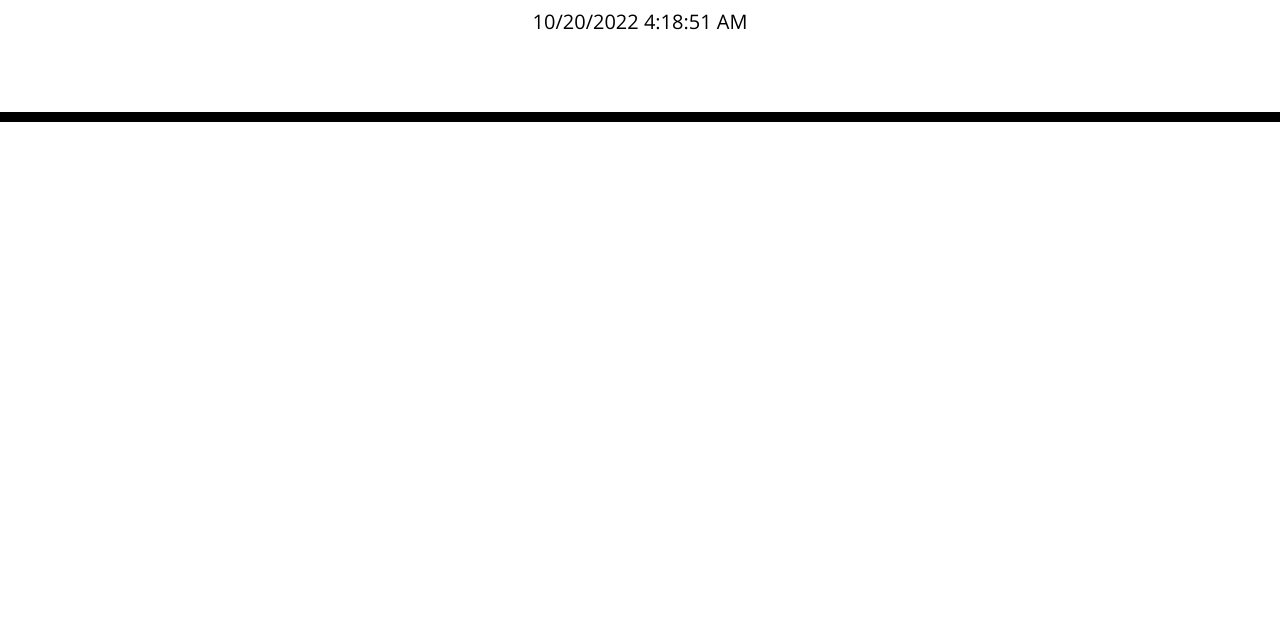
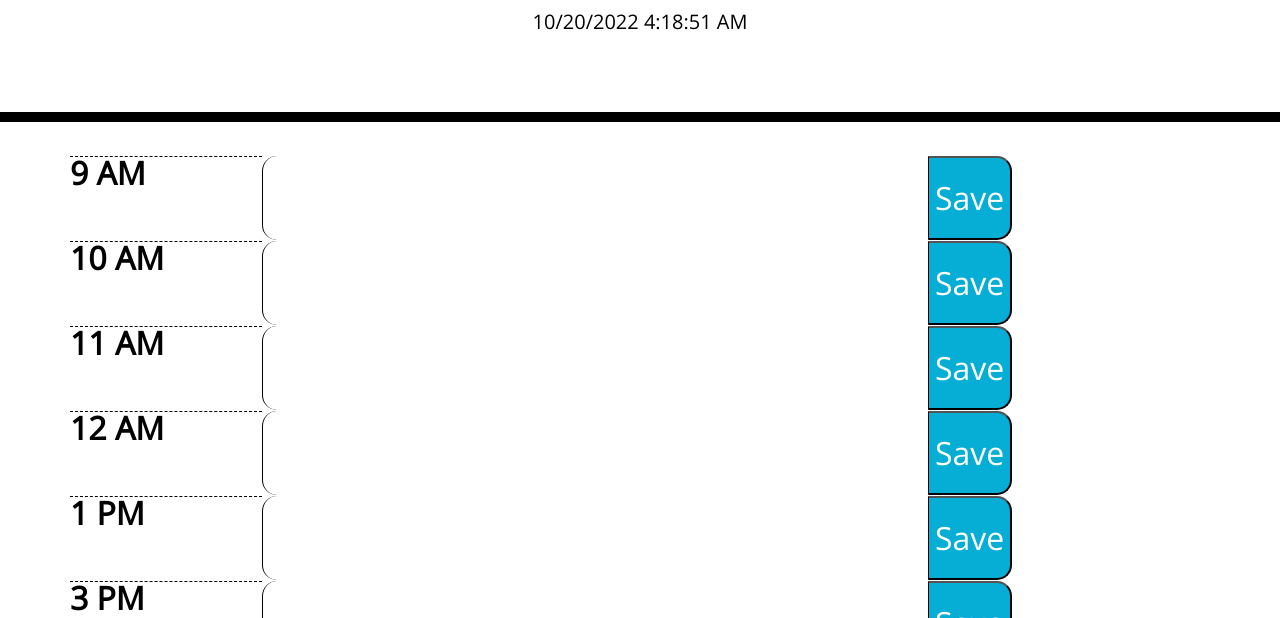
Before and after one commit to eljayman/05-work-day-scheduler, a plain HTML site: page index.HTML in a window 1280 px wide. Shown: the part 182-800 px from the top of the page. Drawn offline with nearby package versions, Linux system fonts and the light colour scheme.

Commit message:
created the working hours fields with buttons and inputs

```diff
--- a/assets/script.js
+++ b/assets/script.js
@@ -1,8 +1,31 @@
 function currentTime() {
   var dayJsObject = dayjs();
-  document.getElementById("currentDay").innerText =
-    dayJsObject.format("M/D/YYYY h:mm:ss A");
-  console.log("tick");
+  const currentDay = document.getElementById("currentDay");
+  currentDay.innerText = dayJsObject.format("M/D/YYYY h:mm:ss A");
 }
-setTimeout(currentTime, 0);
+$(document).ready(currentTime());
 setInterval(currentTime, 1000);
+
+var workingHours = [
+  "9 AM",
+  "10 AM",
+  "11 AM",
+  "12 AM",
+  "1 PM",
+  "3 PM",
+  "4 PM",
+  "5 PM",
+];
+var $rowEl = $("div");
+
+function createHour() {
+  for (var i = 0; i < workingHours.length; i++) {
+    $rowEl.append(
+      `<div class='row'><time>${workingHours[i]}</time><textarea></textarea><button>Save</button></div>`
+    );
+    const $rowHourEl = $("time").addClass("hour");
+    const $userFieldEl = $("textarea").addClass("time-block");
+    const $saveBtn = $("button").addClass("saveBtn");
+  }
+}
+setTimeout(createHour, 0);
--- a/assets/style.css
+++ b/assets/style.css
@@ -1,5 +1,5 @@
 body {
-  font-family: 'Open Sans', sans-serif;
+  font-family: "Open Sans", sans-serif;
   font-size: 16px;
   line-height: 1;
 }
@@ -11,8 +11,13 @@ textarea {
   color: #000000;
   border-left: 1px solid black;
   padding: 10px;
+  text-align: left;
+  min-width: 60%;
 }
-
+div {
+  width: 100%;
+  margin: 1px 20px 1px;
+}
 .jumbotron {
   text-align: center;
   background-color: transparent;
@@ -20,7 +25,6 @@ textarea {
   border-radius: 0;
   border-bottom: 10px solid black;
 }
-
 .description {
   white-space: pre-wrap;
 }
@@ -28,11 +32,19 @@ textarea {
 .time-block {
   text-align: center;
   border-radius: 15px;
+  width: fit-content;
 }
-
+.container {
+  width: 100%;
+  display: flex;
+  flex-direction: row;
+  flex-wrap: wrap;
+}
 .row {
+  font-size: 200%;
+  font-weight: bold;
   white-space: pre-wrap;
-  height: 80px;
+  height: 83px;
   border-top: 1px solid white;
 }
 
@@ -40,6 +52,7 @@ textarea {
   background-color: #ffffff;
   color: #000000;
   border-top: 1px dashed #000000;
+  width: 15vw;
 }
 
 .past {
@@ -58,6 +71,7 @@ textarea {
 }
 
 .saveBtn {
+  width: auto;
   border-left: 1px solid black;
   border-top-right-radius: 15px;
   border-bottom-right-radius: 15px;
@@ -65,7 +79,7 @@ textarea {
   color: white;
 }
 
-.saveBtn i:hover {
-  font-size: 20px;
+.saveBtn:hover {
+  background-color: rgb(22, 65, 255);
   transition: all 0.3s ease-in-out;
 }
```
